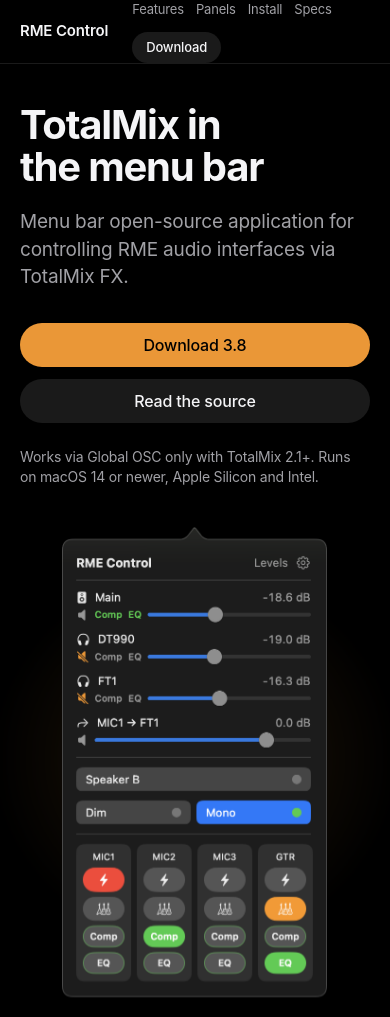
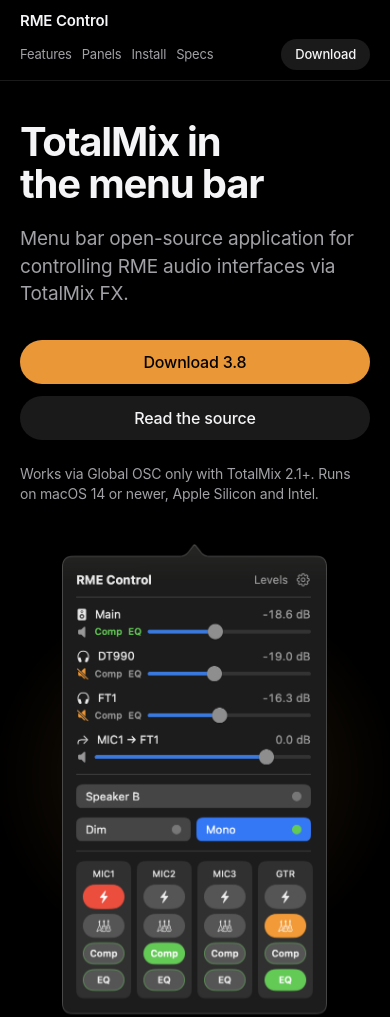
Before and after one commit to repentov-dev/rme-control, a plain HTML site: page docs/index.html in a window 390 px wide. Shown: the top 1017 px of the page. Drawn offline with Linux system fonts and the light colour scheme.

Commit message:
Let the bar take two rows on phones
Five links and the pill could not share one row at 390 points: they
collided. Under 640 the wordmark row stays alone and the links share the
second row with the download pill.

```diff
--- a/docs/apple.css
+++ b/docs/apple.css
@@ -278,6 +278,13 @@ main > section { padding-inline: var(--gutter); max-width: var(--measure); margi
   .nav__links { gap: 12px; }
 }
 
+/* Phones: the bar takes two rows instead of squeezing five items into one. */
+@media (max-width: 640px) {
+  .nav__inner { flex-wrap: wrap; row-gap: 6px; padding-block: 10px; }
+  .nav__links { width: 100%; justify-content: space-between; gap: 10px; }
+  .nav__cta { margin-left: auto; }
+}
+
 @media (max-width: 900px) {
   .hero { grid-template-columns: minmax(0, 1fr); padding-block: 40px 56px; }
   .hero__stage { order: 2; margin-top: 8px; }
```
